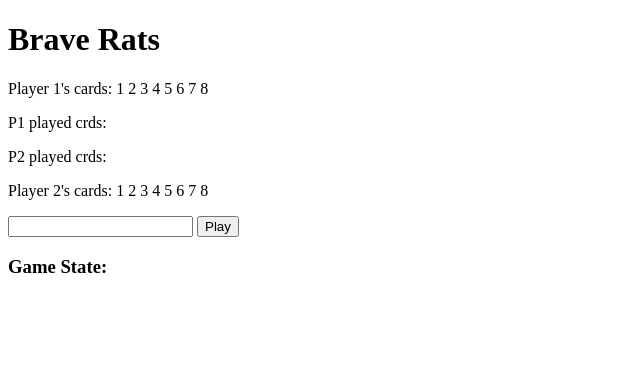
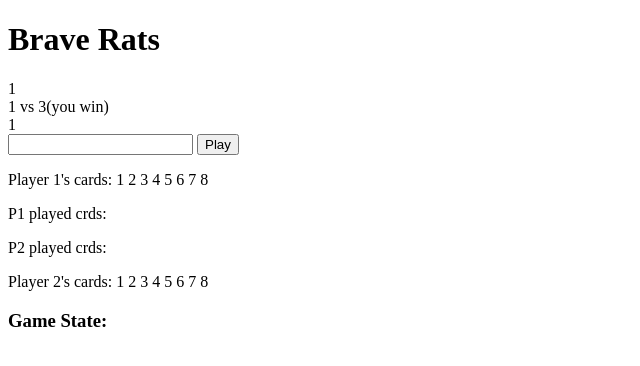
Before and after one commit to EthanWintill/braverats, a Flask app: template templates/play.html in a window 1280 px wide. Shown: the top 366 px of the page, without its empty margins (0-640 px from the left). Run offline with Flask 2, Linux system fonts and the light colour scheme; the template is opened without the code that fills it, so the values that code supplies are empty; some libraries are stand-ins or nearby versions.

Commit message:
add basic layout for play

```diff
--- a/templates/play.html
+++ b/templates/play.html
@@ -16,14 +16,37 @@
   <script src="https://ajax.googleapis.com/ajax/libs/jquery/2.2.4/jquery.min.js"></script>
   <h2 id="sid">{{sid}}</h2>
   <h1>Brave Rats</h1>
+  <div id="gameboard">
+<!--ENEMY ON TOP, FRIENDLY ON BOTTOM, PLAY AREA IN MIDDLE AS PER DESIGN-->
+    <div id="enemy_view">
+<!--FENEMY AREA, SHOW ENEMY PROFILE PIC, NAME, HAND HERE-->
+      <div id="enemy_hand">
+        <div class="e_card">1</div>
+      </div>
+    </div>
+    <div id="play_board">
+<!--PLAY AREA, SHOW HISTORY AND PLAYED CARDS HERE-->
+      <div class="round">1 vs 3(you win)</div>
+    </div>
+    <div id="friendly_view">
+<!--FRIENDLY AREA, SHOW YOUR PROFILE PIC, NAME, HAND HERE-->
+      <div id="friendly_hand">
+        <div class="f_card">1</div>
+      </div>
+      <input id="cardToPlay" type="text">
+      <button id="send-button">Play</button>
+    </div>
+  </div>
   <p id="player1_card">Player 1's cards: 1 2 3 4 5 6 7 8</p>
   <p>P1 played crds: <span id="player1played_cards"></span></p>
   <p>P2 played crds: <span id="player2played_cards"></span></p>
   <p id="player2_card">Player 2's cards: 1 2 3 4 5 6 7 8</p>
-  <input id="cardToPlay" type="text">
-  <button id="send-button">Play</button>
+
   <p id="winners"></p>
 
+
+  <!--DEBUG DISPLAY, SHOW GAME STATE FOR DEVELOPER VIEW-->
+  <!--REMOVE THIS LATER-->
   <div>
     <h3>Game State:</h3>
     <p id="gameState">
```
Also changed, not shown: static/js/play.js (+11 -0 lines).
